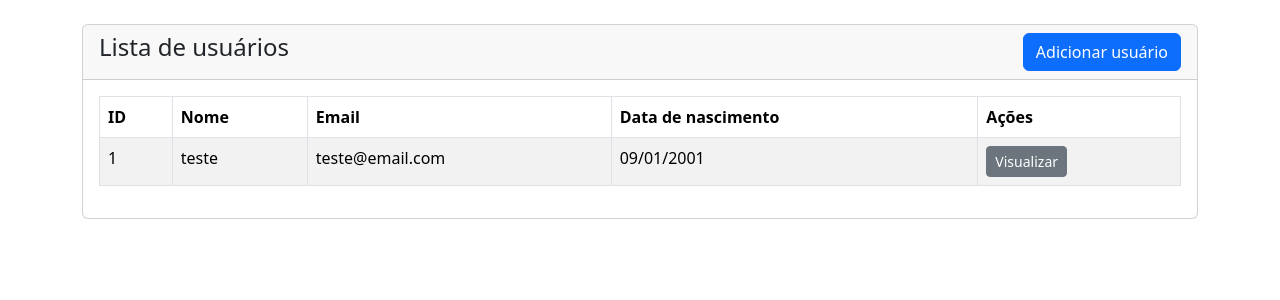
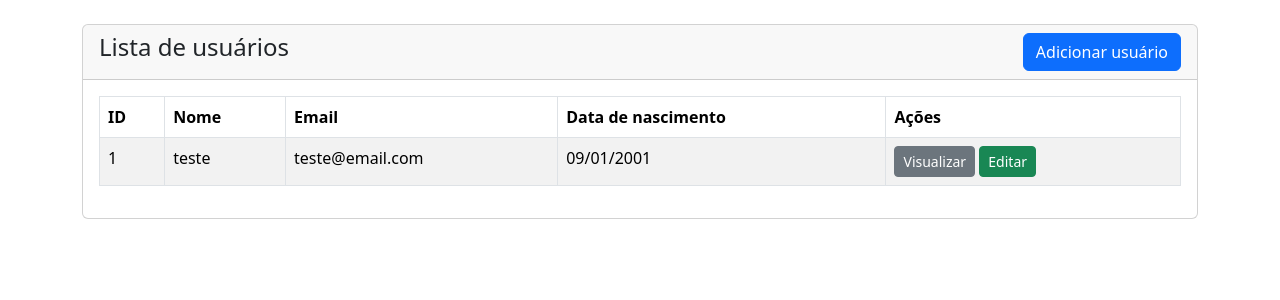
Before and after one commit to MiguelSalviano24/CRUD---PHP, a PHP site: page / in a window 1280 px wide. Shown: the part 56-356 px from the top of the page. Run offline with PHP 8.4, Linux system fonts and the light colour scheme.

Commit message:
feat: edit button added

```diff
--- a/index.php
+++ b/index.php
@@ -50,8 +50,7 @@
                                         <td>09/01/2001</td>
                                         <td>
                                             <a href="" class="btn btn-secondary btn-sm">Visualizar</a>
-                                            </form>
-                                        </td>
+                                            <a href="" class="btn btn-success btn-sm">Editar</a>
                                     </tr>
                                 </tbody>
                             </table>
```
